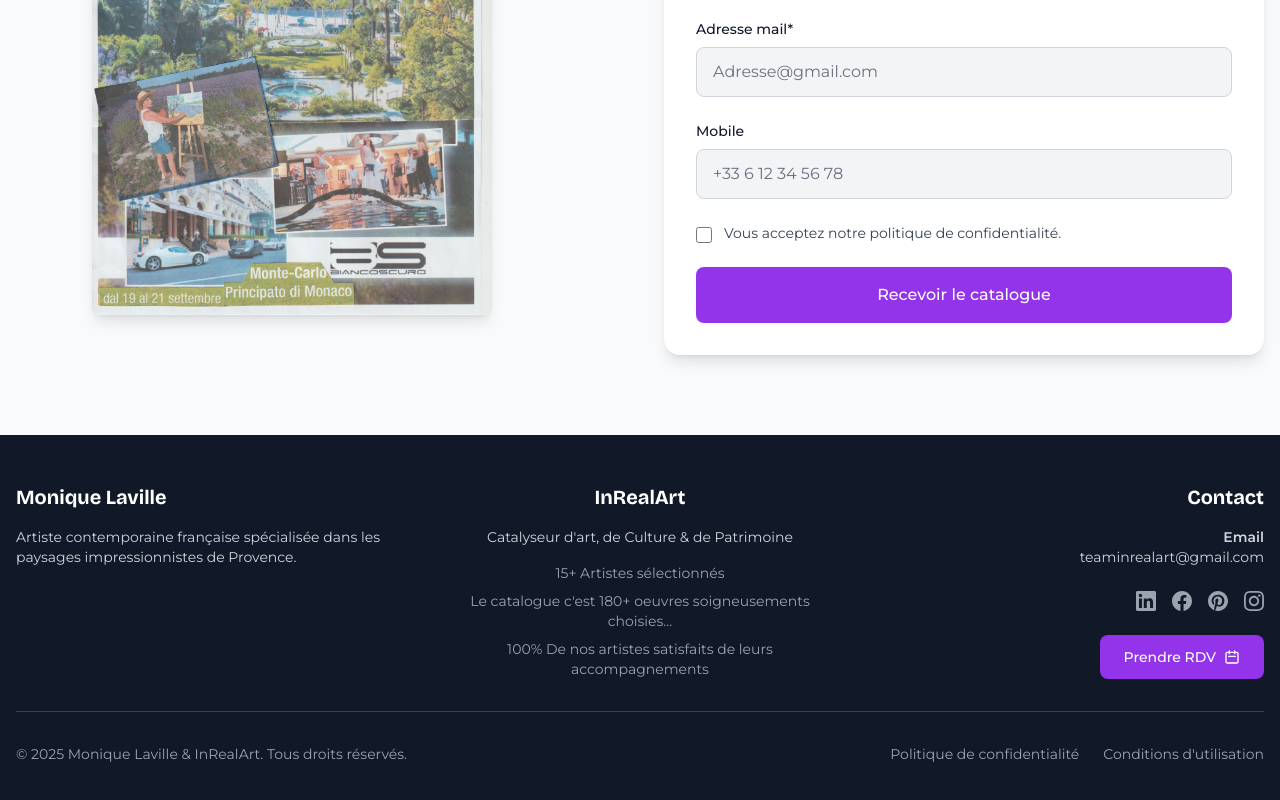
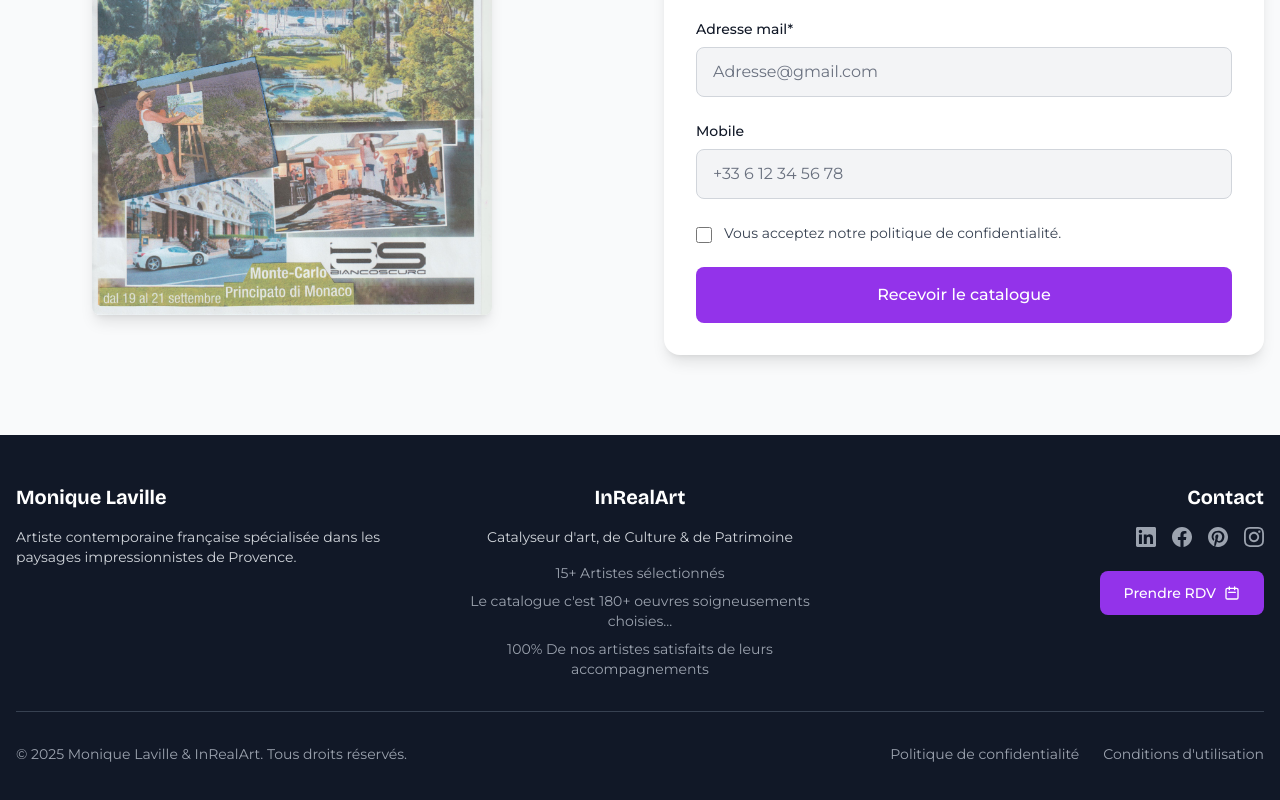
Before and after one commit to InRealArt/artist-landing-monique, a Next.js app: page / in a window 1280 px wide. Shown: the part 3783-4583 px from the top of the page. Built offline with nearby package versions, Linux system fonts and the light colour scheme.

Commit message:
remove email

```diff
--- a/src/app/page.tsx
+++ b/src/app/page.tsx
@@ -70,10 +70,6 @@ export default function Home() {
                 Contact
               </h3>
               <div className="flex flex-col gap-3 space-y-3 text-gray-300 text-sm font-montserrat">
-                <div>
-                  <p className="font-semibold">{defaultArtistData.content.footer.contactLabels.email}</p>
-                  <p>{defaultArtistData.email}</p>
-                </div>
                 <div className="flex justify-center md:justify-end space-x-4">
                   {/* LinkedIn */}
                   {defaultArtistData.socialMedia?.linkedin && (
```
